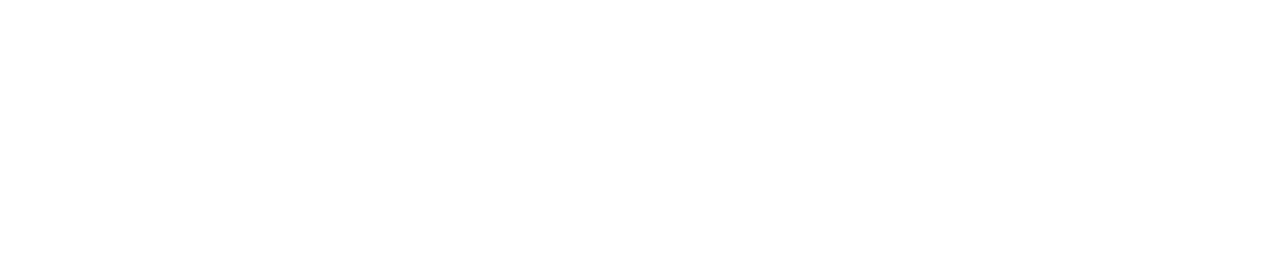
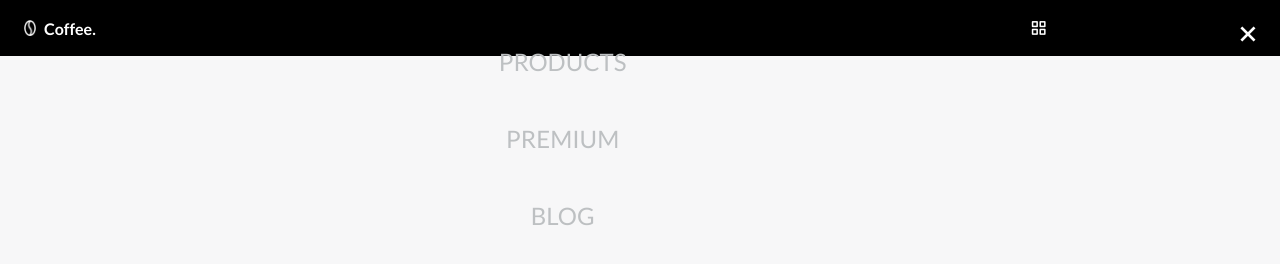
Before and after one commit to Williz4/coffee-website, a plain HTML site: page index.html in a window 1280 px wide. Drawn offline with nearby package versions, Linux system fonts and the light colour scheme.

Commit message:
Header and Nav Done

```diff
--- a/assets/css/styles.css
+++ b/assets/css/styles.css
@@ -126,10 +126,88 @@ button {
 }
 
 /*=============== HEADER & NAV ===============*/
+.header {
+  width: 100%;
+  background: #000;
+  position: fixed;
+  top: 0;
+  left: 0;
+  z-index: var(--z-fixed);
+}
+
+.nav {
+  height: var(--header-height);
+  display: flex;
+  justify-content: space-between;
+  align-items: center;
+}
+
+.nav__logo,
+.nav__toggle {
+  color: #fff;
+}
+
+.nav__logo {
+  display: flex;
+  align-items: center;
+  column-gap: .5rem;
+  font-weight: var(--font-bold);
+}
+
+.nav__logo-img {
+  width: .75rem;
+}
+
+.nav__toggle {
+  display: inline-flex;
+  font-size: 1.15rem;
+  cursor: pointer;
+}
 
 
+@media screen and (max-width: 767px) {
+  .nav__menu {
+    position: fixed;
+    background-color: var(--black-color);
+    top: 0;
+    right: -100%;
+    width: 100%;
+    height: 100%;
+    transition: right .3s ease;
+  }
+}
+
+.nav__list {
+  display: flex;
+  flex-direction: column;
+  text-align: center;
+  row-gap: 3rem;
+  padding-top: 9rem;
+}
+
+.nav__link {
+  text-transform: uppercase;
+  color: var(--text-color-light);
+  font-size: var(--h2-font-size);
+  transition: .3s;
+}
+
+.nav__link:hover {
+  color: #fff;
+}
+
+.nav__close {
+  font-size: 2rem;
+  color: #fff;
+  position: absolute;
+  top: 1rem;
+  right: 1rem;
+  cursor: pointer;
+}
 /* Show menu */
-
+.show-menu {
+  right: 0;
+}
 
 /* Change background header */
 
--- a/assets/js/main.js
+++ b/assets/js/main.js
@@ -1,11 +1,33 @@
 /*=============== LOADER ===============*/
 
+/*=============== SHOW MENU ===============*/
+const navMenu = document.getElementById('nav-menu'),
+	navToggle = document.getElementById('nav-toggle'),
+	navClose = document.getElementById('nav-close');
 
-/*=============== SHOW MENU ===============*/
+//Show the Menu if navToggle is present
+if(navToggle) {
+	navToggle.addEventListener('click', () => {
+		navMenu.classList.add('show-menu');
+	});
+}
 
+//Hide Menu if the navClose is present
+if(navClose) {
+	navClose.addEventListener('click', () => {
+		navMenu.classList.remove('show-menu');
+	})
+}
 
 /*=============== REMOVE MENU MOBILE ===============*/
+const navLink = document.querySelectorAll('.nav__link');
 
+function linkAction() {
+	const navMenu = document.getElementById('nav-menu');
+	navMenu.classList.remove('show-menu');
+}
+
+navLink.forEach(n => n.addEventListener('click', linkAction));
 
 /*=============== CHANGE BACKGROUND HEADER ===============*/
 
--- a/index.html
+++ b/index.html
@@ -7,13 +7,13 @@
         <meta name="viewport" content="width=device-width, initial-scale=1.0">
 
         <!--=============== FAVICON ===============-->
-        <link rel="shortcut icon" href="" type="image/x-icon">
+        <link rel="shortcut icon" href="assets/img/favicon.png" type="image/x-icon">
 
         <!--=============== BOXICONS ===============-->
-
+        <link rel="stylesheet" href="https://unpkg.com/boxicons@2.1.2/css/boxicons.min.css">
 
         <!--=============== CSS ===============-->
-        <link rel="stylesheet" href="">
+        <link rel="stylesheet" href="assets/css/styles.css">
 
         <title>Responsive coffee website - Bedimcode</title>
 
@@ -25,6 +25,43 @@
 
         <!--==================== HEADER ====================-->
         <header class="header" id="header">
+
+            <nav class="nav container">
+
+                <a href="#" class="nav__logo">
+
+                    <img src="assets/img/logo.png" alt="" class="nav__logo-img">
+                    Coffee.
+
+                </a>
+
+                <div class="nav__menu" id="nav-menu">
+
+                    <ul class="nav__list">
+
+                        <li class="nav__item"><a href="#home" class="nav__link">Home</a></li>
+                        <li class="nav__item"><a href="#products" class="nav__link">Products</a></li>
+                        <li class="nav__item"><a href="#premium" class="nav__link">Premium</a></li>
+                        <li class="nav__item"><a href="#blog" class="nav__link">Blog</a></li>
+
+                    </ul>
+
+                    <div class="nav__close" id="nav-close">
+
+                        <i class="bx bx-x"></i>
+
+                    </div>
+
+                </div>
+
+                <!--Toggle Button-->
+                <div class="nav__toggle" id="nav-toggle">
+
+                    <i class="bx bx-grid-alt"></i>
+
+                </div>
+
+            </nav>
 
         </header>
 
@@ -73,9 +110,10 @@
 
 
         <!--=============== MIXITUP FILTER ===============-->
-        <script src=""></script>
+        <script src="assets/js/mixitup.min.js"></script>
 
         <!--=============== MAIN JS ===============-->
-        <script src=""></script>
+        <script src="assets/js/main.js"></script>
+
     </body>
 </html>
```
